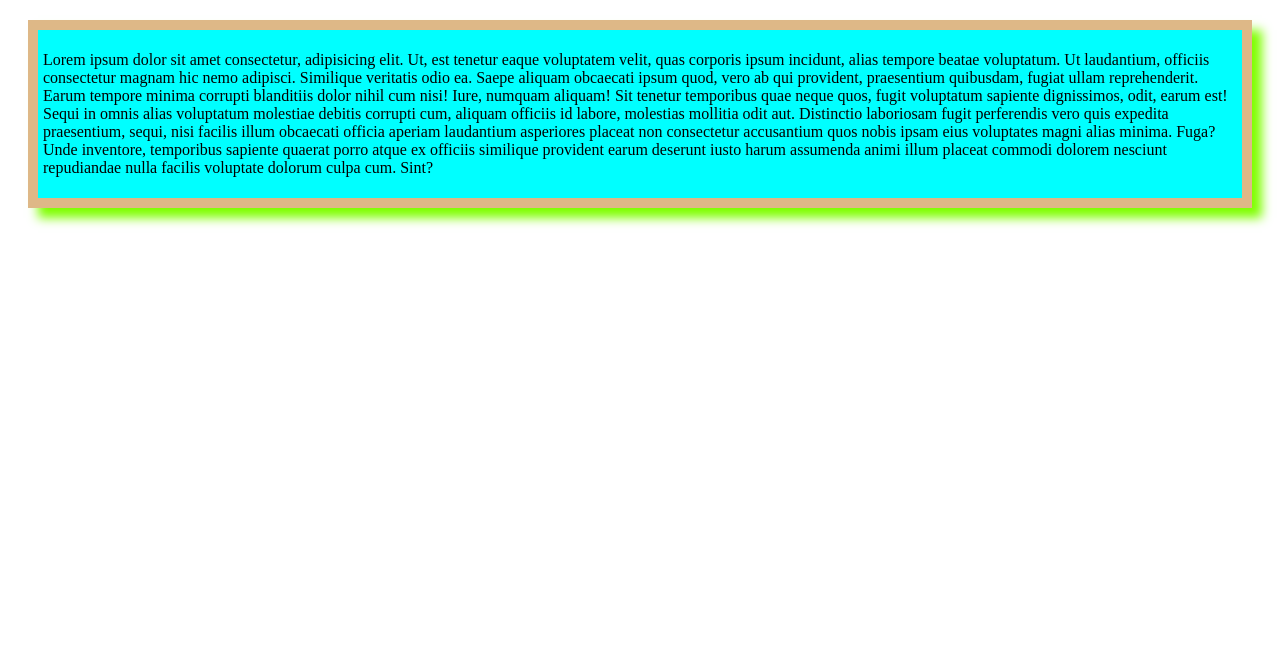
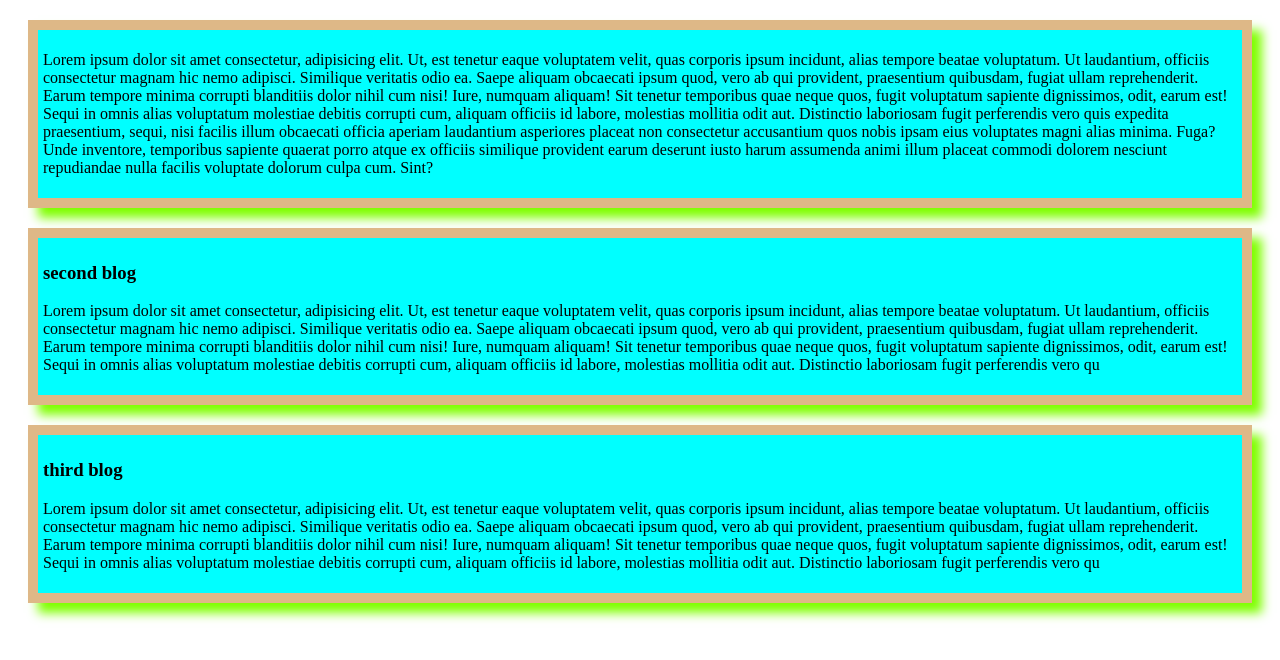
Before and after one commit to lima-akter-p/my-simple-repo, a plain HTML site: page index.html in a window 1280 px wide. Drawn offline with Linux system fonts and the light colour scheme.

Commit message:
added second and third blog

```diff
--- a/index.html
+++ b/index.html
@@ -23,6 +23,26 @@
    assumenda animi illum placeat commodi dolorem nesciunt repudiandae nulla facilis voluptate dolorum culpa cum. Sint?
   </p>
  </div>
+ <div id="moto">
+  <h3>second blog</h3>
+  <p> Lorem ipsum dolor sit amet consectetur, adipisicing elit. Ut, est tenetur eaque voluptatem velit, quas corporis
+   ipsum incidunt, alias tempore beatae voluptatum. Ut laudantium, officiis consectetur magnam hic nemo adipisci.
+   Similique veritatis odio ea. Saepe aliquam obcaecati ipsum quod, vero ab qui provident, praesentium quibusdam, fugiat
+   ullam reprehenderit. Earum tempore minima corrupti blanditiis dolor nihil cum nisi! Iure, numquam aliquam!
+   Sit tenetur temporibus quae neque quos, fugit voluptatum sapiente dignissimos, odit, earum est! Sequi in omnis alias
+   voluptatum molestiae debitis corrupti cum, aliquam officiis id labore, molestias mollitia odit aut.
+   Distinctio laboriosam fugit perferendis vero qu
+ </div>
+ <div id="coto">
+  <h3>third blog</h3>
+  <p> Lorem ipsum dolor sit amet consectetur, adipisicing elit. Ut, est tenetur eaque voluptatem velit, quas corporis
+   ipsum incidunt, alias tempore beatae voluptatum. Ut laudantium, officiis consectetur magnam hic nemo adipisci.
+   Similique veritatis odio ea. Saepe aliquam obcaecati ipsum quod, vero ab qui provident, praesentium quibusdam, fugiat
+   ullam reprehenderit. Earum tempore minima corrupti blanditiis dolor nihil cum nisi! Iure, numquam aliquam!
+   Sit tenetur temporibus quae neque quos, fugit voluptatum sapiente dignissimos, odit, earum est! Sequi in omnis alias
+   voluptatum molestiae debitis corrupti cum, aliquam officiis id labore, molestias mollitia odit aut.
+   Distinctio laboriosam fugit perferendis vero qu
+ </div>
 
 </body>
 
--- a/styles/ml.css
+++ b/styles/ml.css
@@ -6,3 +6,20 @@
  padding: 5px;
  box-shadow: 10px 10px 10px chartreuse;
 }
+#moto{
+ background-color: aqua;
+ color: black;
+ margin: 20px;
+ border: 10px solid burlywood;
+ padding: 5px;
+ box-shadow: 10px 10px 10px chartreuse;
+}
+
+#coto{
+ background-color: aqua;
+ color: black;
+ margin: 20px;
+ border: 10px solid burlywood;
+ padding: 5px;
+ box-shadow: 10px 10px 10px chartreuse;
+}
```
